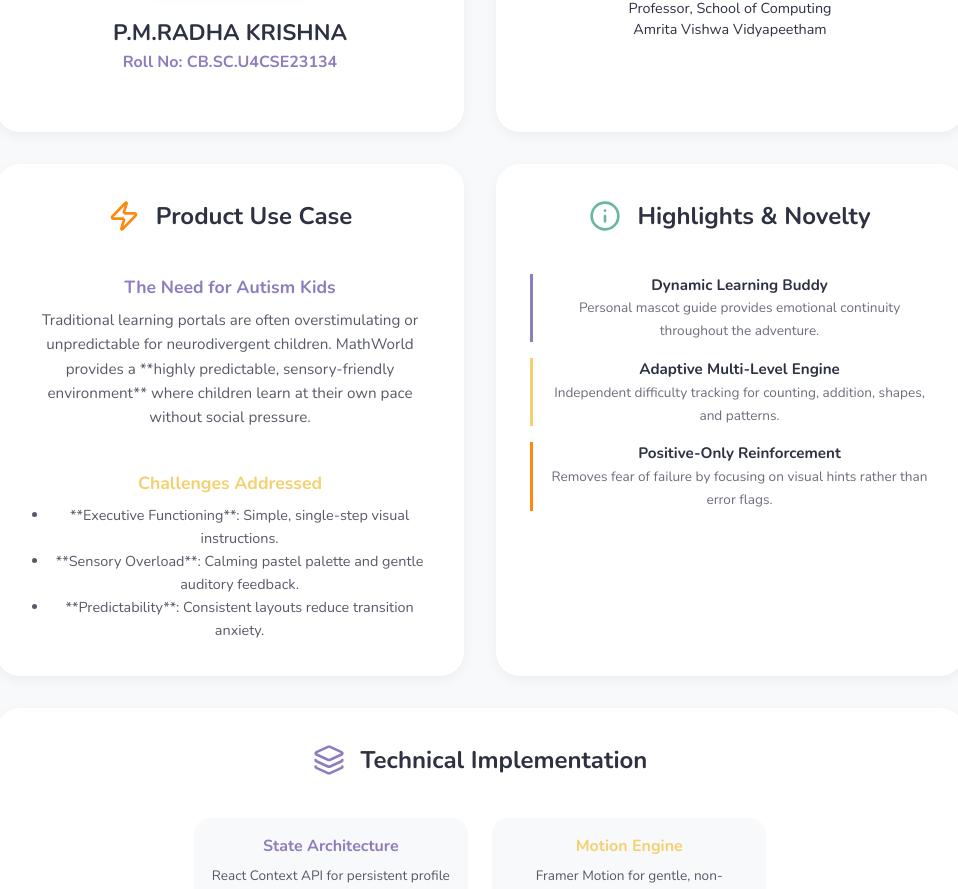
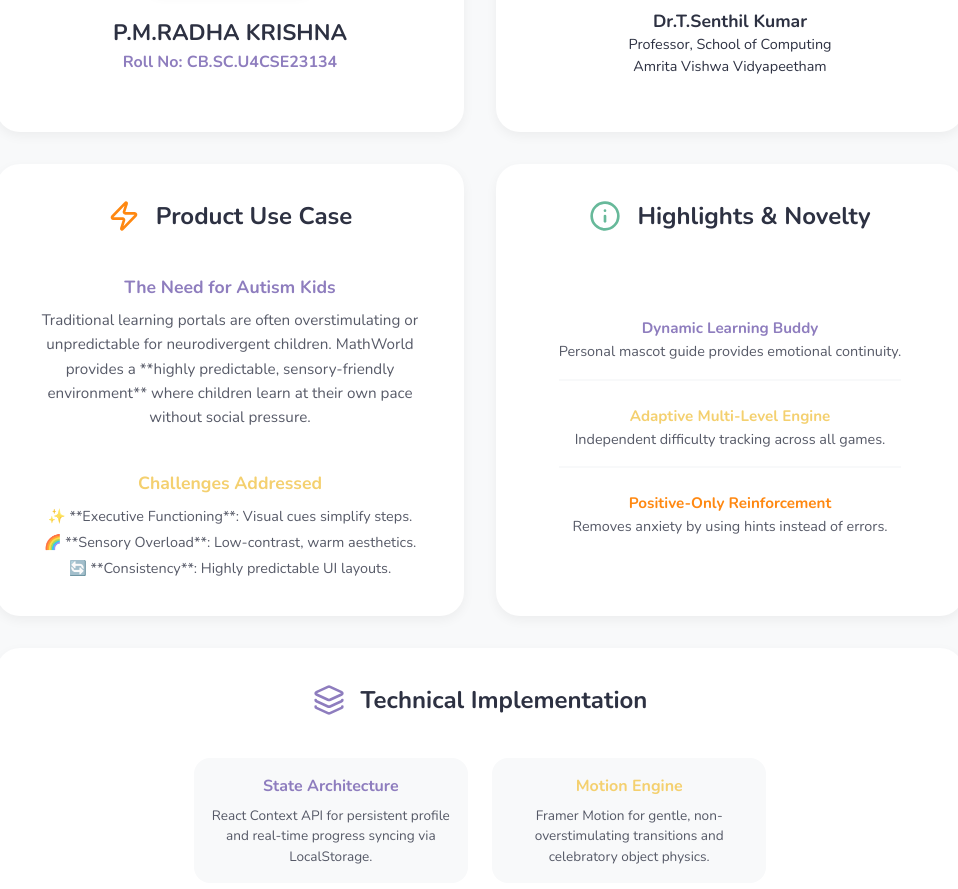
Before and after one commit to Radha-Krishna-19/Full-Stack-LAB2, a React (Vite) app: page /about in a window 1280 px wide. Shown: the part 566-1455 px from the top of the page, without its empty margins (160-1118 px from the left). Built offline with nearby package versions, Linux system fonts and the light colour scheme.

Commit message:
UI Polish: Enhanced symmetry, balanced grid heights, and centered headers across all pages

```diff
--- a/src/pages/About.jsx
+++ b/src/pages/About.jsx
@@ -17,10 +17,10 @@
                 <div style={{ width: '100px', height: '4px', background: 'var(--color-secondary)', margin: '0 auto', borderRadius: '2px' }} />
             </header>
 
-            <div style={{ display: 'grid', gridTemplateColumns: 'repeat(auto-fit, minmax(300px, 1fr))', gap: '2rem' }}>
+            <div style={{ display: 'grid', gridTemplateColumns: 'repeat(auto-fit, minmax(300px, 1fr))', gap: '2rem', alignItems: 'stretch' }}>
                 {/* Member Details */}
-                <section className="game-card" style={{ padding: '2rem' }}>
-                    <div style={{ display: 'flex', alignItems: 'center', gap: '1rem', marginBottom: '1.5rem' }}>
+                <section className="game-card" style={{ padding: '2rem', display: 'flex', flexDirection: 'column' }}>
+                    <div style={{ display: 'flex', alignItems: 'center', gap: '1rem', marginBottom: '1.5rem', alignSelf: 'center' }}>
                         <User color="var(--color-primary)" size={32} />
                         <h2 style={{ fontSize: '1.5rem' }}>Member Detail</h2>
                     </div>
@@ -46,12 +46,12 @@
                 </section>
 
                 {/* Course Details */}
-                <section className="game-card" style={{ padding: '2rem' }}>
-                    <div style={{ display: 'flex', alignItems: 'center', gap: '1rem', marginBottom: '1.5rem' }}>
+                <section className="game-card" style={{ padding: '2rem', display: 'flex', flexDirection: 'column' }}>
+                    <div style={{ display: 'flex', alignItems: 'center', gap: '1rem', marginBottom: '1.5rem', alignSelf: 'center' }}>
                         <GraduationCap color="var(--color-secondary)" size={32} />
                         <h2 style={{ fontSize: '1.5rem' }}>Course Details</h2>
                     </div>
-                    <div style={{ display: 'flex', flexDirection: 'column', gap: '1rem' }}>
+                    <div style={{ display: 'flex', flexDirection: 'column', gap: '1.5rem', flex: 1, justifyContent: 'center', textAlign: 'center' }}>
                         <div>
                             <p style={{ fontSize: '0.9rem', opacity: 0.6, marginBottom: '0.2rem' }}>Course Code</p>
                             <p style={{ fontWeight: '700', fontSize: '1.1rem' }}>23CSE461</p>
@@ -70,49 +70,48 @@
                 </section>
             </div>
 
-            {/* Case Study & Novelty */}
-            <div style={{ display: 'grid', gridTemplateColumns: 'repeat(auto-fit, minmax(300px, 1fr))', gap: '2rem', marginTop: '2rem' }}>
-                <section className="game-card" style={{ padding: '2rem' }}>
-                    <div style={{ display: 'flex', alignItems: 'center', gap: '1rem', marginBottom: '1.5rem' }}>
+            <div style={{ display: 'grid', gridTemplateColumns: 'repeat(auto-fit, minmax(300px, 1fr))', gap: '2rem', marginTop: '2rem', alignItems: 'stretch' }}>
+                <section className="game-card" style={{ padding: '2rem', display: 'flex', flexDirection: 'column' }}>
+                    <div style={{ display: 'flex', alignItems: 'center', gap: '1rem', marginBottom: '1.5rem', alignSelf: 'center' }}>
                         <Zap color="var(--color-accent)" size={32} />
                         <h2 style={{ fontSize: '1.5rem' }}>Product Use Case</h2>
                     </div>
 
-                    <div style={{ marginBottom: '1.5rem' }}>
+                    <div style={{ marginBottom: '1.5rem', flex: 1, textAlign: 'center' }}>
                         <h3 style={{ fontSize: '1.1rem', color: 'var(--color-primary)', marginBottom: '0.5rem' }}>The Need for Autism Kids</h3>
                         <p style={{ fontSize: '0.95rem', lineHeight: '1.6', opacity: 0.8 }}>
                             Traditional learning portals are often overstimulating or unpredictable for neurodivergent children. MathWorld provides a **highly predictable, sensory-friendly environment** where children learn at their own pace without social pressure.
                         </p>
                     </div>
 
-                    <div>
+                    <div style={{ flex: 1, textAlign: 'center' }}>
                         <h3 style={{ fontSize: '1.1rem', color: 'var(--color-secondary)', marginBottom: '0.5rem' }}>Challenges Addressed</h3>
-                        <ul style={{ fontSize: '0.9rem', paddingLeft: '1.2rem', lineHeight: '1.6', opacity: 0.8 }}>
-                            <li>**Executive Functioning**: Simple, single-step visual instructions.</li>
-                            <li>**Sensory Overload**: Calming pastel palette and gentle auditory feedback.</li>
-                            <li>**Predictability**: Consistent layouts reduce transition anxiety.</li>
+                        <ul style={{ fontSize: '0.9rem', padding: 0, listStyle: 'none', lineHeight: '1.8', opacity: 0.8 }}>
+                            <li>✨ **Executive Functioning**: Visual cues simplify steps.</li>
+                            <li>🌈 **Sensory Overload**: Low-contrast, warm aesthetics.</li>
+                            <li>🔄 **Consistency**: Highly predictable UI layouts.</li>
                         </ul>
                     </div>
                 </section>
 
-                <section className="game-card" style={{ padding: '2rem' }}>
-                    <div style={{ display: 'flex', alignItems: 'center', gap: '1rem', marginBottom: '1.5rem' }}>
+                <section className="game-card" style={{ padding: '2rem', display: 'flex', flexDirection: 'column' }}>
+                    <div style={{ display: 'flex', alignItems: 'center', gap: '1rem', marginBottom: '1.5rem', alignSelf: 'center' }}>
                         <Info color="var(--color-success)" size={32} />
                         <h2 style={{ fontSize: '1.5rem' }}>Highlights & Novelty</h2>
                     </div>
 
-                    <ul style={{ fontSize: '0.95rem', display: 'flex', flexDirection: 'column', gap: '1rem', padding: 0, listStyle: 'none' }}>
-                        <li style={{ borderLeft: '3px solid var(--color-primary)', paddingLeft: '1rem' }}>
-                            <strong>Dynamic Learning Buddy</strong><br />
-                            <span style={{ fontSize: '0.85rem', opacity: 0.7 }}>Personal mascot guide provides emotional continuity throughout the adventure.</span>
+                    <ul style={{ fontSize: '0.95rem', display: 'flex', flexDirection: 'column', gap: '1.5rem', padding: 0, listStyle: 'none', flex: 1, justifyContent: 'center' }}>
+                        <li style={{ borderBottom: '2px solid #f8f9fa', paddingBottom: '1rem', textAlign: 'center' }}>
+                            <strong style={{ color: 'var(--color-primary)' }}>Dynamic Learning Buddy</strong><br />
+                            <span style={{ fontSize: '0.9rem', opacity: 0.8 }}>Personal mascot guide provides emotional continuity.</span>
                         </li>
-                        <li style={{ borderLeft: '3px solid var(--color-secondary)', paddingLeft: '1rem' }}>
-                            <strong>Adaptive Multi-Level Engine</strong><br />
-                            <span style={{ fontSize: '0.85rem', opacity: 0.7 }}>Independent difficulty tracking for counting, addition, shapes, and patterns.</span>
+                        <li style={{ borderBottom: '2px solid #f8f9fa', paddingBottom: '1rem', textAlign: 'center' }}>
+                            <strong style={{ color: 'var(--color-secondary)' }}>Adaptive Multi-Level Engine</strong><br />
+                            <span style={{ fontSize: '0.9rem', opacity: 0.8 }}>Independent difficulty tracking across all games.</span>
                         </li>
-                        <li style={{ borderLeft: '3px solid var(--color-accent)', paddingLeft: '1rem' }}>
-                            <strong>Positive-Only Reinforcement</strong><br />
-                            <span style={{ fontSize: '0.85rem', opacity: 0.7 }}>Removes fear of failure by focusing on visual hints rather than error flags.</span>
+                        <li style={{ textAlign: 'center' }}>
+                            <strong style={{ color: 'var(--color-accent)' }}>Positive-Only Reinforcement</strong><br />
+                            <span style={{ fontSize: '0.9rem', opacity: 0.8 }}>Removes anxiety by using hints instead of errors.</span>
                         </li>
                     </ul>
                 </section>
--- a/src/pages/GameHub.jsx
+++ b/src/pages/GameHub.jsx
@@ -57,13 +57,14 @@
             animate={{ opacity: 1 }}
             style={{ padding: '1rem 0' }}
         >
-            <header style={{ marginBottom: '2rem', textAlign: 'left' }}>
-                <h2 style={{ fontSize: '2rem', color: 'var(--color-primary)' }}>
+            <header style={{ marginBottom: '3rem', textAlign: 'center' }}>
+                <h2 style={{ fontSize: '2.5rem', color: 'var(--color-primary)', marginBottom: '0.5rem' }}>
                     Hello, {gameState.player.name || 'Friend'}!
                 </h2>
                 <p style={{ fontSize: '1.2rem', color: 'var(--color-text)', opacity: 0.7 }}>
                     Choose an adventure to start learning!
                 </p>
+                <div style={{ width: '80px', height: '4px', background: 'var(--color-secondary)', margin: '1rem auto 0', borderRadius: '2px' }} />
             </header>
 
             <div style={{
```
Also changed, not shown: src/pages/MyProgress.jsx (+32 -14 lines).
